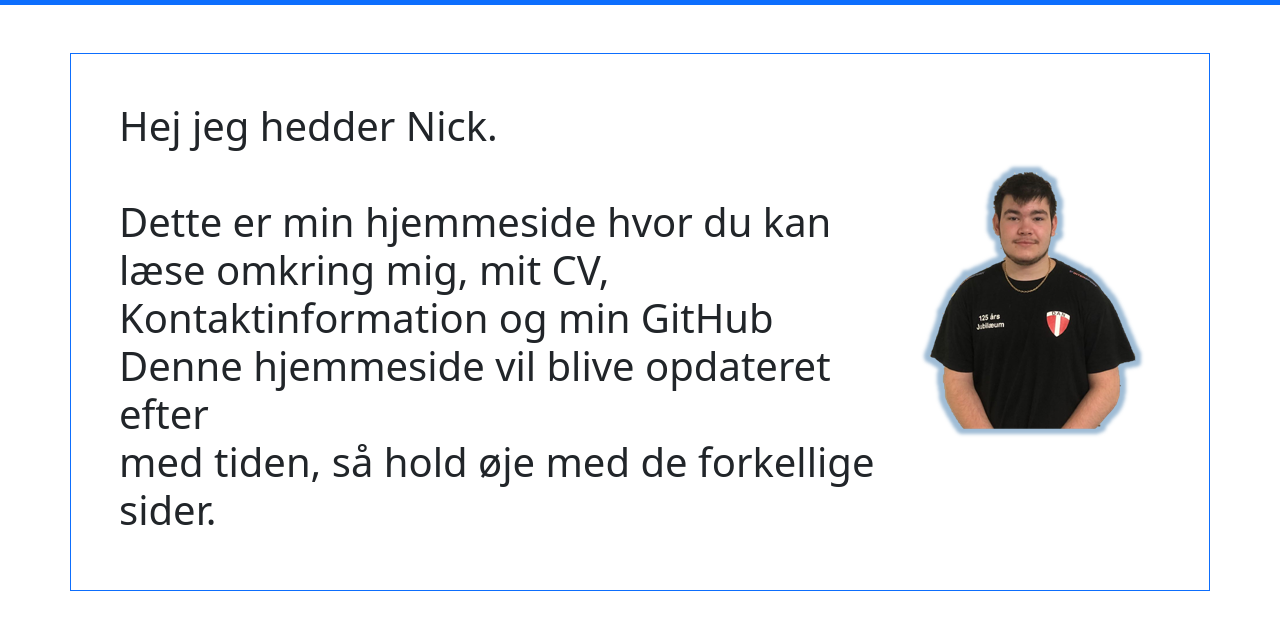
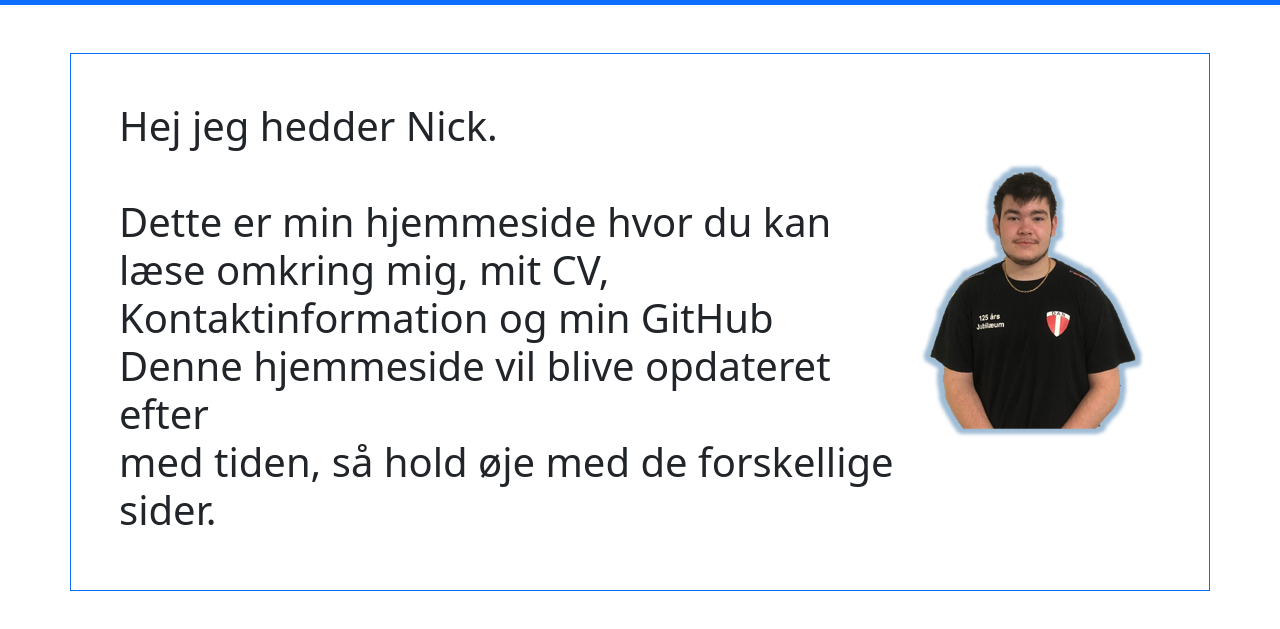
Before and after one commit to NickDieni/Hjemmeside-Nick, a plain HTML site: page index.html in a window 1280 px wide. Shown: the part 51-680 px from the top of the page. Drawn offline with nearby package versions, Linux system fonts and the light colour scheme.

Commit message:
Update index.html

```diff
--- a/index.html
+++ b/index.html
@@ -38,7 +38,7 @@
 
 <div class="container p-5 my-5 border border-primary">
     <img src="assets/CVBilledCut.jpg" class="float-end" alt="Billed"></img>
-    <h1>Hej jeg hedder Nick. <br> <br>Dette er min hjemmeside hvor du kan læse omkring mig, mit CV, Kontaktinformation og min GitHub <br>Denne hjemmeside vil blive opdateret efter <br>med tiden, så hold øje med de forkellige sider.</h1>
+    <h1>Hej jeg hedder Nick. <br> <br>Dette er min hjemmeside hvor du kan læse omkring mig, mit CV, Kontaktinformation og min GitHub <br>Denne hjemmeside vil blive opdateret efter <br>med tiden, så hold øje med de forskellige sider.</h1>
 </div>
 
 
```
